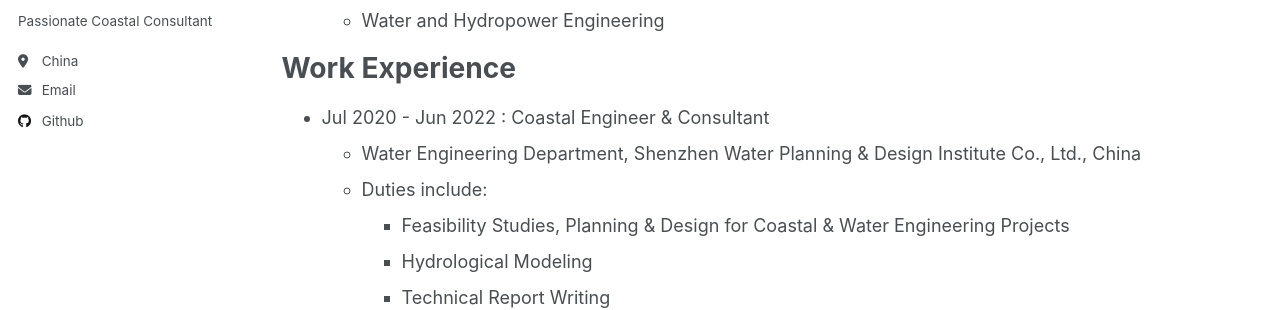
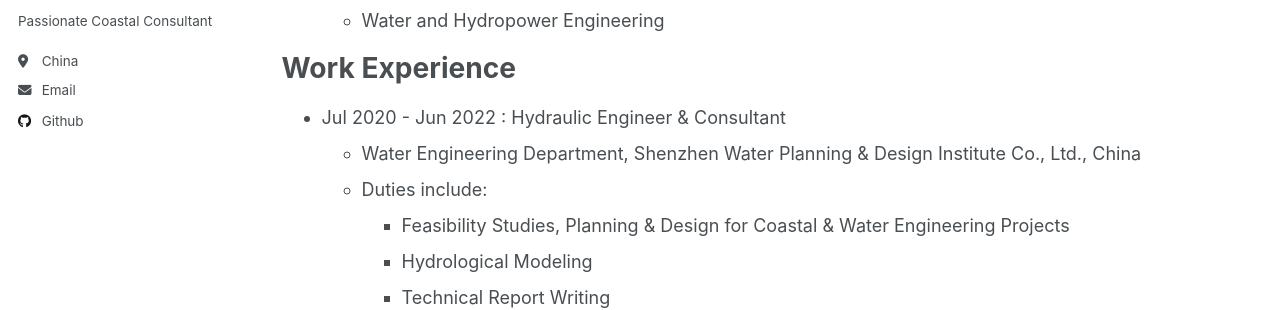
Before and after one commit to kingdaxing/kingdaxing.github.io, a Jekyll site: the page built from _pages/cv.md, in a window 1280 px wide and 900 px high. Shown: the part 301-611 px from the top of the window. Built offline with Jekyll 4.4.1, drawn with Linux system fonts in a browser that asks for light colours.

Commit message:
Update cv.md

```diff
--- a/_pages/cv.md
+++ b/_pages/cv.md
@@ -18,7 +18,7 @@ Education
 
 Work Experience
 ======
-* Jul 2020 - Jun 2022 : Coastal Engineer & Consultant
+* Jul 2020 - Jun 2022 : Hydraulic Engineer & Consultant
   * Water Engineering Department, Shenzhen Water Planning & Design Institute Co., Ltd., China
   * Duties include:
     * Feasibility Studies, Planning & Design for Coastal & Water Engineering Projects
```
